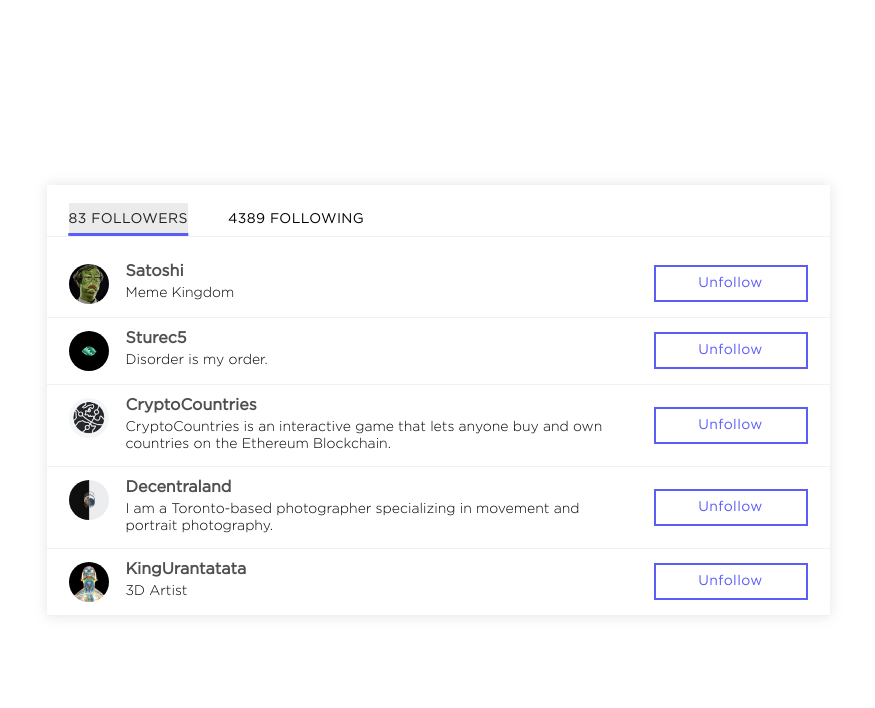
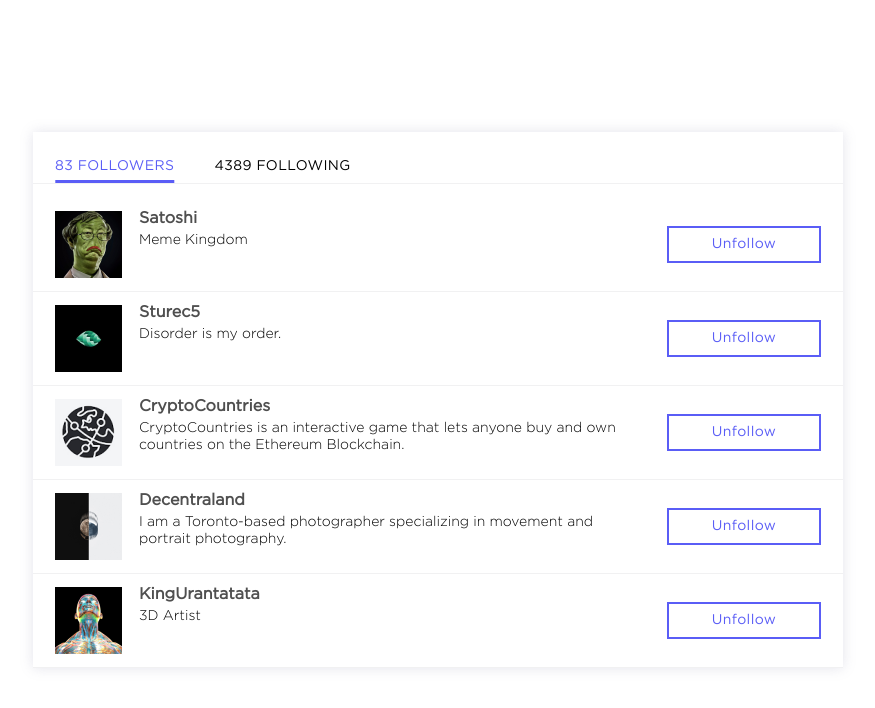
Before and after one commit to khozhainov-aleksandr/My-project__follower-card, a Next.js app: page / in a window 1280 px wide. Shown: the top 708 px of the page, without its empty margins (202-1077 px from the left). Built offline with nearby package versions, Linux system fonts and the light colour scheme.

Commit message:
last fix toggle ang avatar

```diff
--- a/components/FollowToggle/FollowToggle.scss
+++ b/components/FollowToggle/FollowToggle.scss
@@ -37,9 +37,8 @@
       font-size: 16px;
       line-height: 44px;
     }
-  }
 
-  & > .Mui-selected {
+    &.Mui-selected {
       color: $color_Selected;
       background-color: $color_White;
       border: none;
@@ -60,3 +59,4 @@
       }
     }
   }
+}
--- a/components/User/User.module.scss
+++ b/components/User/User.module.scss
@@ -16,7 +16,7 @@
   column-gap: 17px;
 }
 
-.avatar {
+div.avatar {
   height: 67px;
   width: 67px;
   border-radius: 0;
```
Lines whose indentation alone changed are shown as unchanged.
